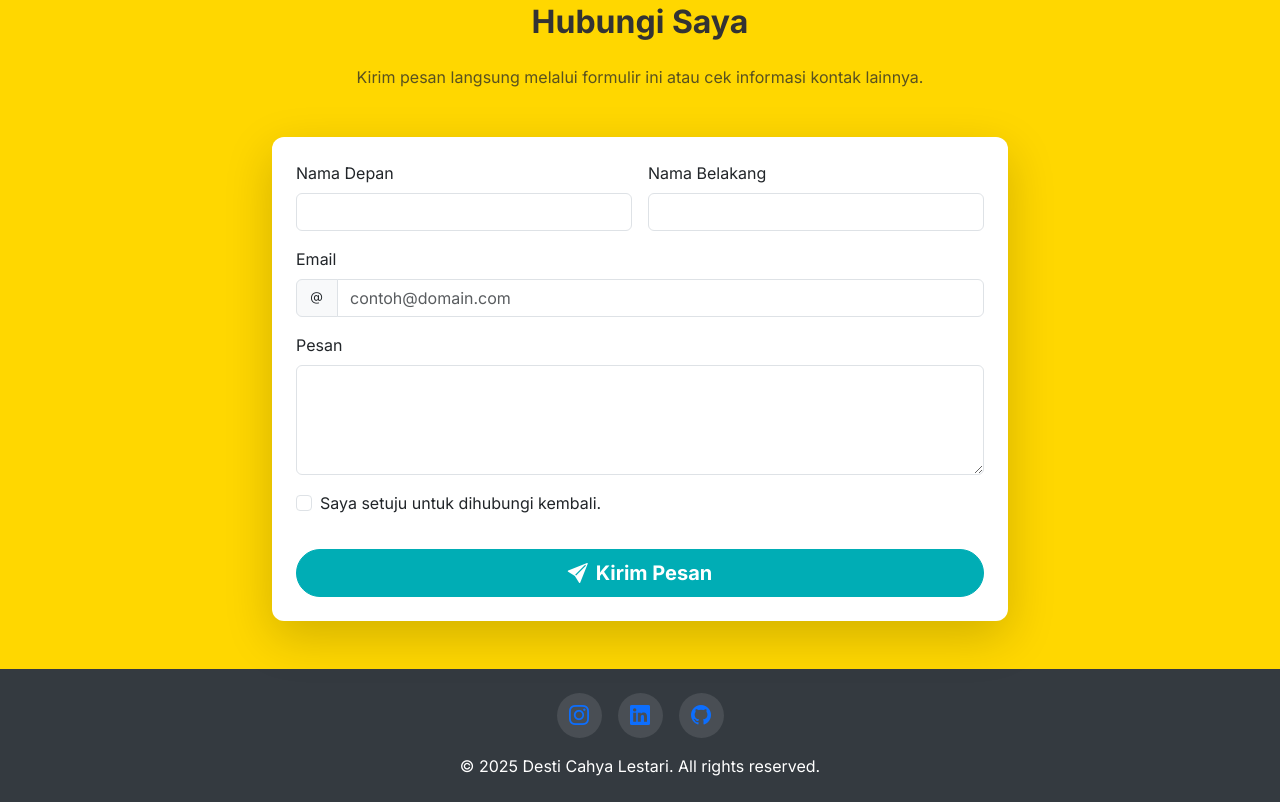
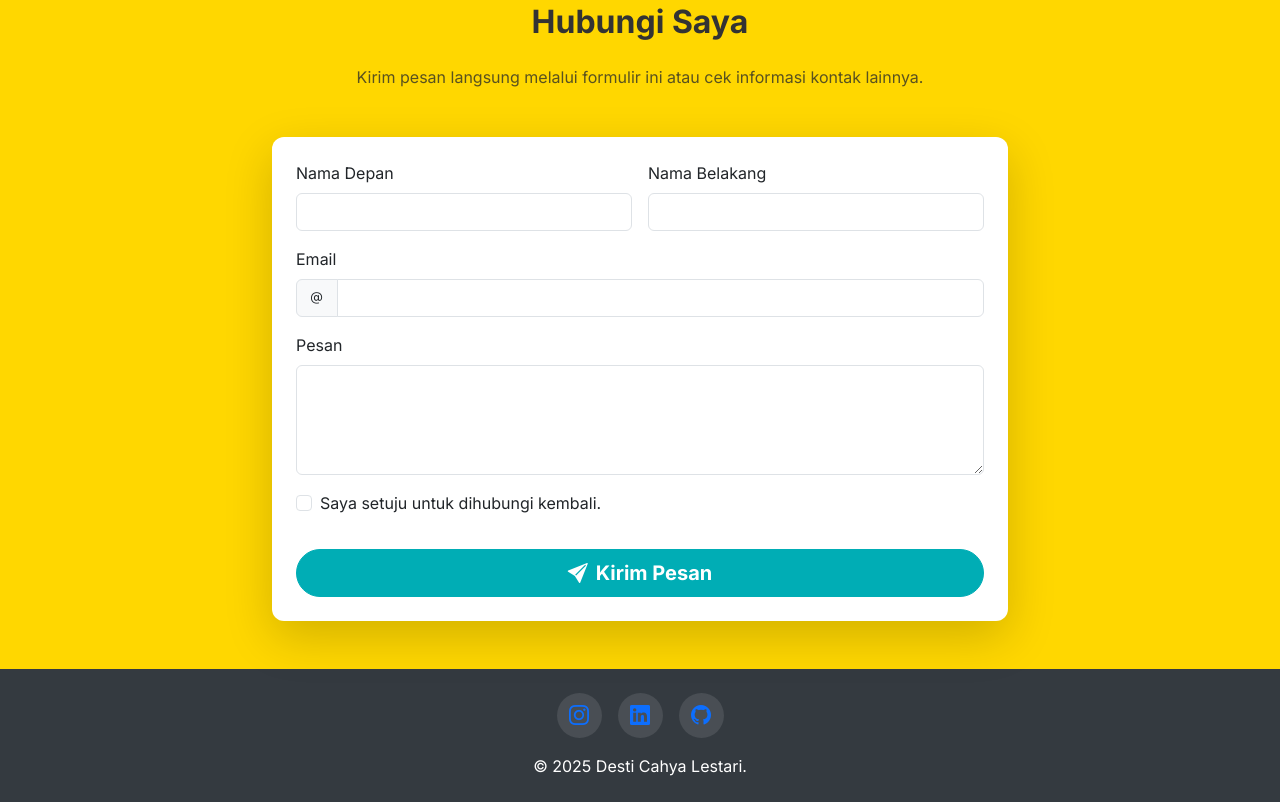
Before and after one commit to desticahyalestari-a11y/ayrisefanya, a plain HTML site: page index.html in a window 1280 px wide. Shown: the part 2499-3301 px from the top of the page. Drawn offline with nearby package versions, Linux system fonts and the light colour scheme.

Commit message:
Update index.html

```diff
--- a/index.html
+++ b/index.html
@@ -481,7 +481,7 @@
                                     <label for="email" class="form-label">Email</label>
                                     <div class="input-group">
                                         <span class="input-group-text rounded-start"><i class="bi bi-at"></i></span>
-                                        <input type="email" class="form-control rounded-end" id="email" placeholder="contoh@domain.com" required>
+                                        <input type="email" class="form-control rounded-end" id="email" required>
                                     </div>
                                 </div>
 
@@ -541,7 +541,7 @@
                     </div>
 
                     <!-- Hak Cipta -->
-                    <p class="mb-0">© 2025 Desti Cahya Lestari. All rights reserved.</p>
+                    <p class="mb-0">© 2025 Desti Cahya Lestari.</p>
                 </div>
             </div>
         </div>
```
